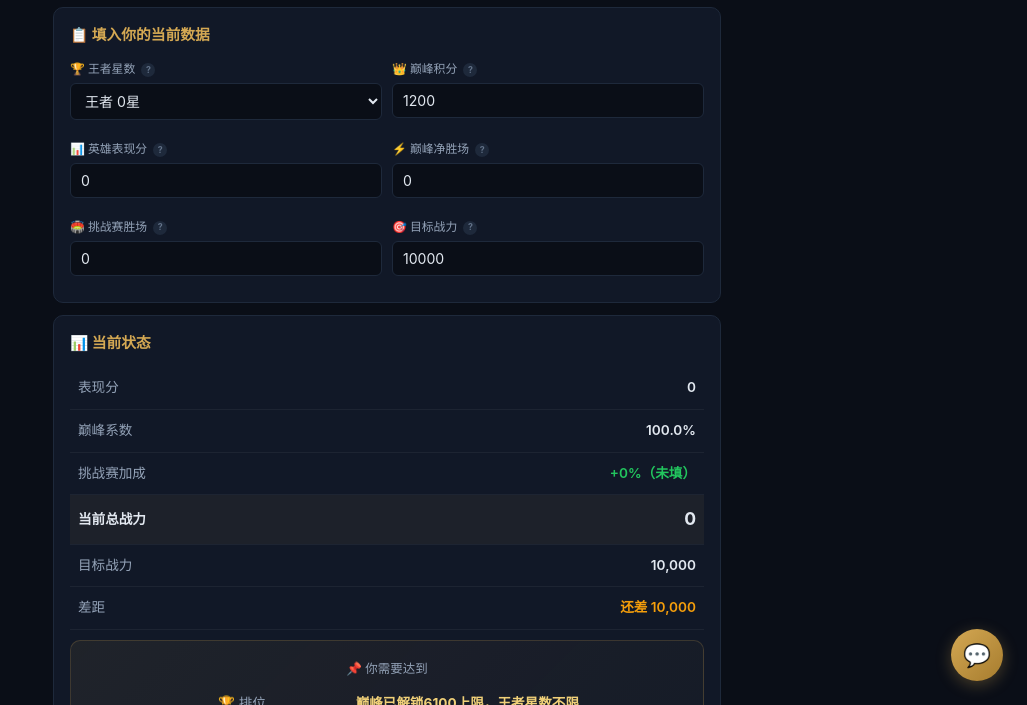
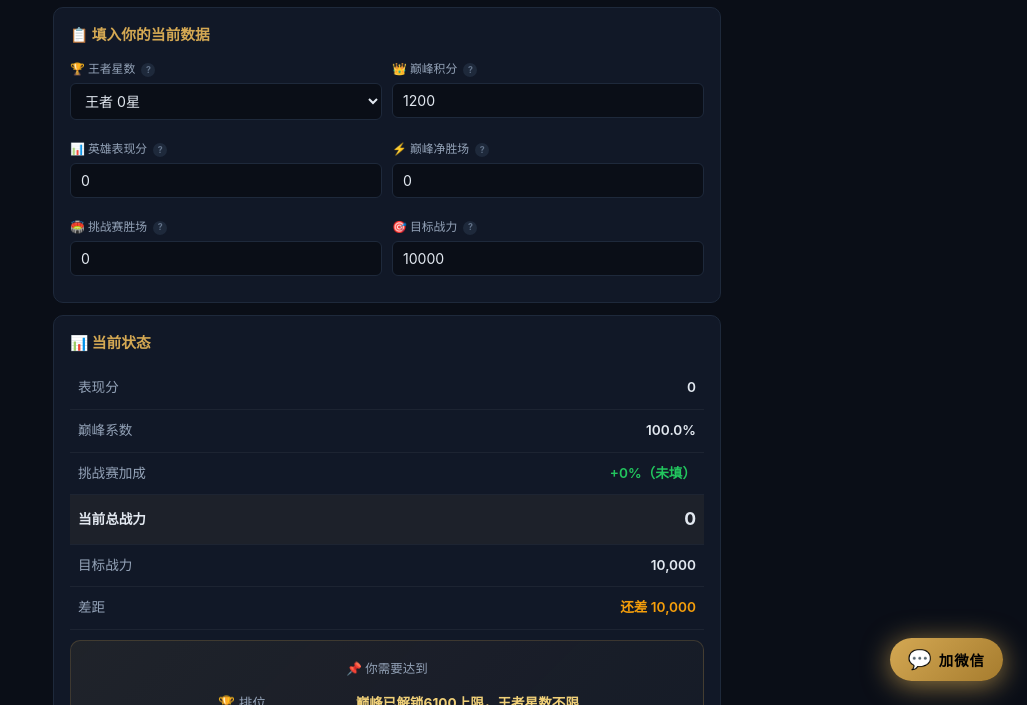
Before and after one commit to yshyz/wzry-power-calc, a plain HTML site: page index.html in a window 1280 px wide. Shown: the part 95-800 px from the top of the page, without its empty margins (253-1280 px from the left). Drawn offline with Linux system fonts and the light colour scheme.

Commit message:
微信按钮改为醒目文字+脉冲动画

```diff
--- a/index.html
+++ b/index.html
@@ -104,11 +104,17 @@ input[type="range"] { width: 100%; accent-color: var(--gold); }
 /* QR Float Button */
 .qr-float {
   position: fixed; bottom: 24px; right: 24px; z-index: 999;
-  width: 52px; height: 52px; border-radius: 50%;
+  padding: 10px 18px; border-radius: 24px;
   background: linear-gradient(135deg, var(--gold), var(--gold-dark));
-  border: none; color: #000; font-size: 1.4rem; cursor: pointer;
-  box-shadow: 0 4px 16px rgba(212,168,83,0.3);
-  transition: transform 0.2s; display: flex; align-items: center; justify-content: center;
+  border: none; color: #000; font-size: 0.9rem; font-weight: 700; cursor: pointer;
+  box-shadow: 0 4px 16px rgba(212,168,83,0.4);
+  transition: transform 0.2s; display: flex; align-items: center; gap: 6px;
+  letter-spacing: 1px; animation: qrPulse 2s infinite;
+}
+.qr-float::before { content: '💬'; font-size: 1.2rem; }
+@keyframes qrPulse {
+  0%,100% { box-shadow: 0 4px 16px rgba(212,168,83,0.4); }
+  50% { box-shadow: 0 4px 28px rgba(212,168,83,0.7); }
 }
 .qr-float:hover { transform: scale(1.1); }
 
@@ -580,7 +586,7 @@ document.addEventListener('click', e => {
 update();
 </script>
 <!-- QR Float -->
-<button class="qr-float" onclick="toggleQR()" title="加微信">💬</button>
+<button class="qr-float" onclick="toggleQR()">加微信</button>
 
 <!-- QR Modal -->
 <div class="qr-modal" id="qrModal" onclick="if(event.target===this)toggleQR()">
```
